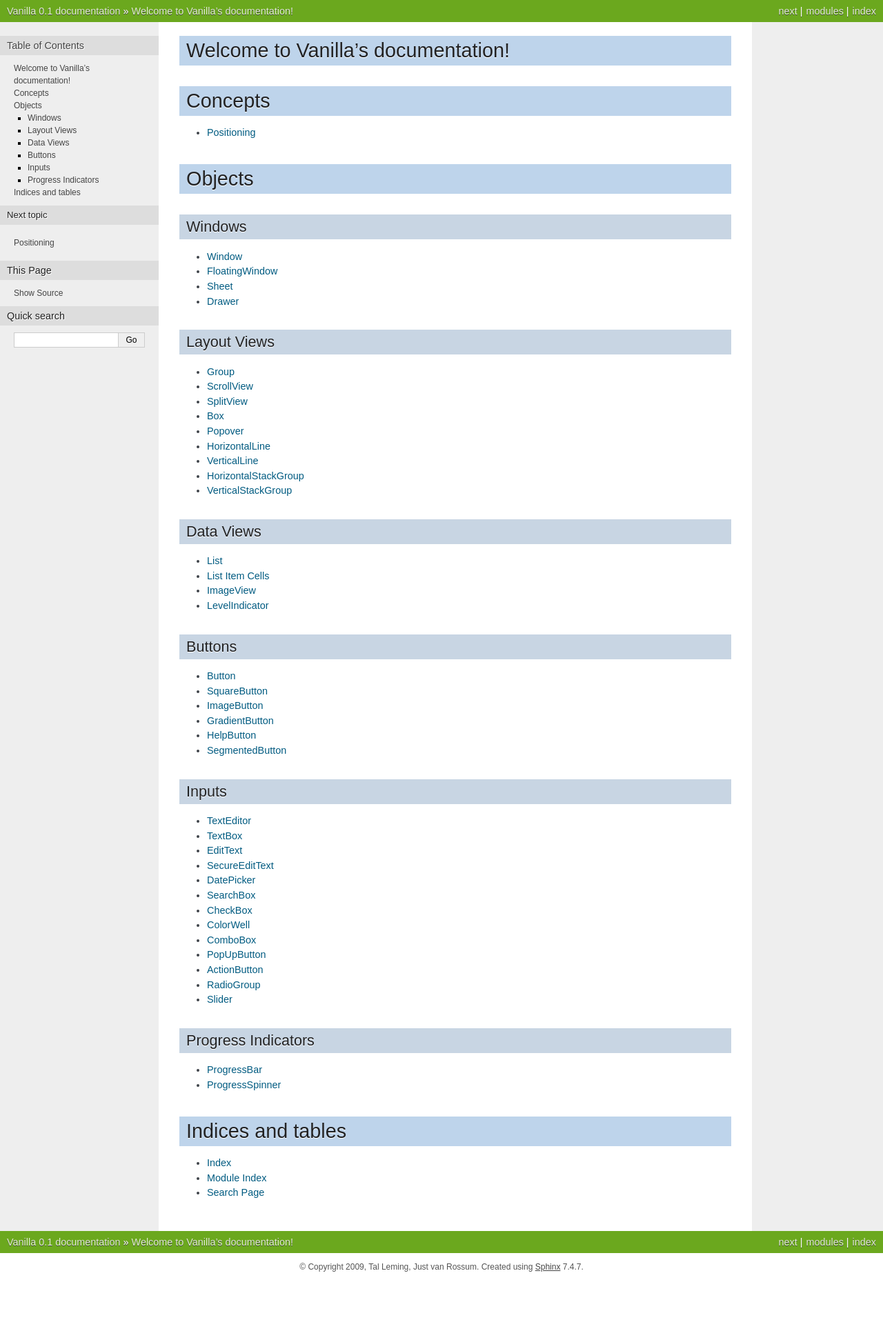
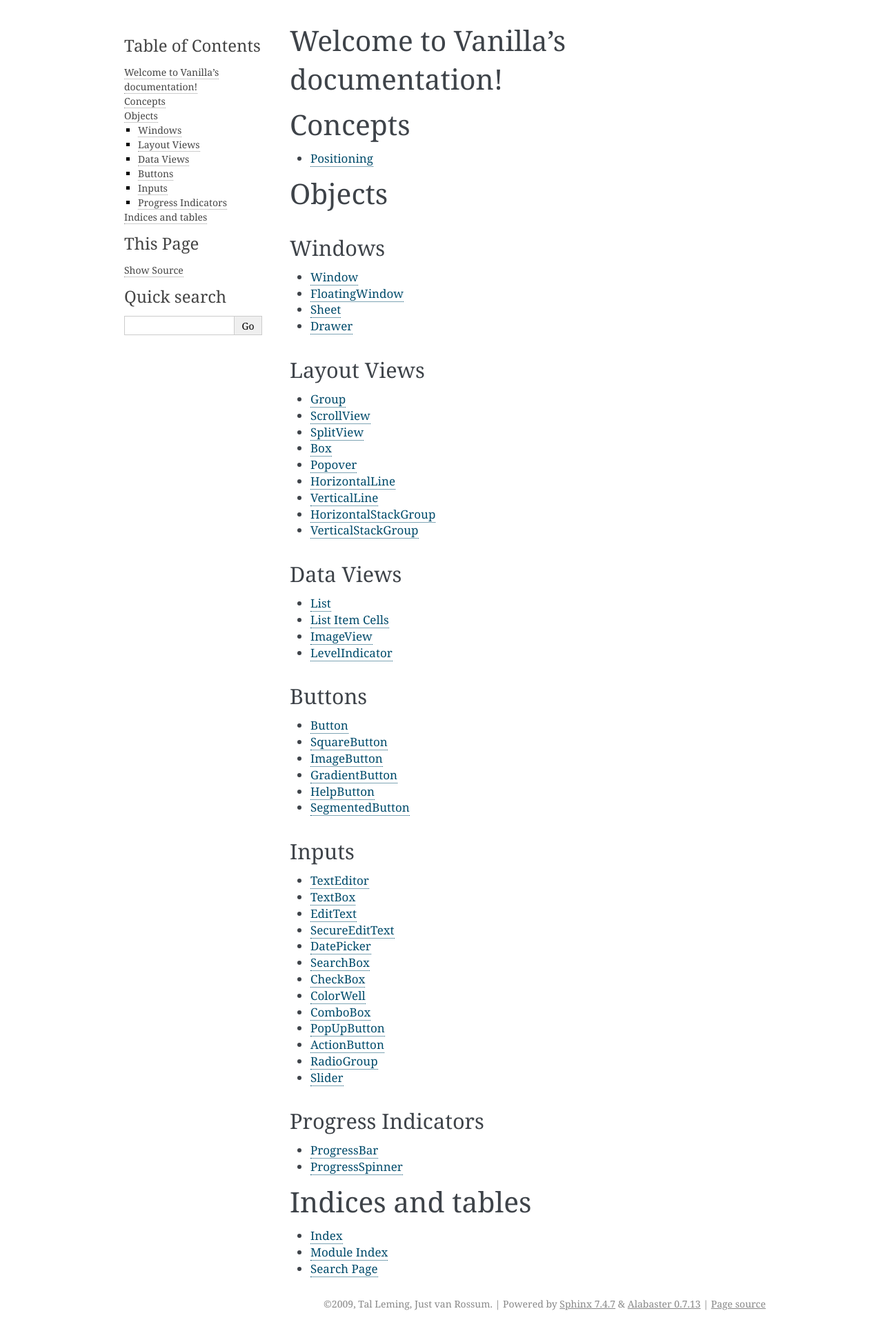
Before and after one commit to robotools/vanilla, a Sphinx documentation site: the page built from Documentation/source/index.rst, in a window 1280 px wide. Shown: the whole page at 69% size. Built offline with Sphinx 7.4.7, drawn with Linux system fonts in a browser that asks for light colours; before the commit the page ends 1857 px from its top, so only the background shows below that.

Commit message:
improving doc building

```diff
--- a/Documentation/source/conf.py
+++ b/Documentation/source/conf.py
@@ -119,8 +119,6 @@
 # relative to this directory. They are copied after the builtin static files,
 # so a file named "default.css" will overwrite the builtin "default.css".
 # html_static_path = ['_static']
-
-html_theme = "nature"
 
 # html_theme = "nature"
 
```
